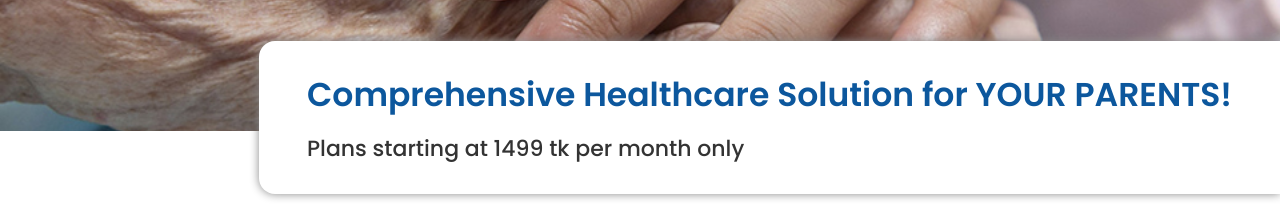
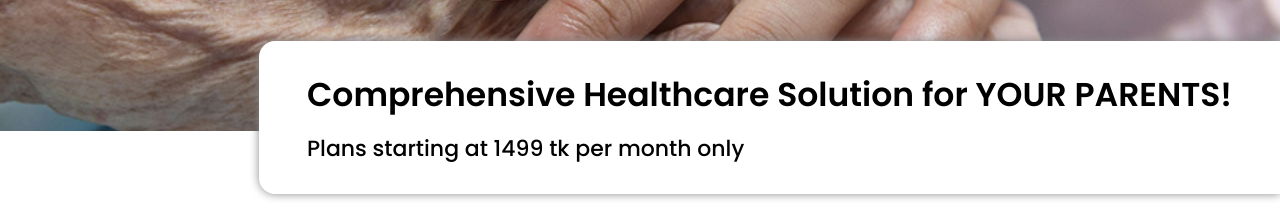
Before and after one commit to SalehinBinIqbal/parents-care-webpage, a React (Create React App) app: page / in a window 1280 px wide. Shown: the part 269-484 px from the top of the page. Built offline with nearby package versions, Linux system fonts and the light colour scheme; the HTML template or start-up script is replaced by a standard one.

Commit message:
Updated Hero Section

```diff
--- a/src/components/Hero/Hero.module.css
+++ b/src/components/Hero/Hero.module.css
@@ -9,7 +9,6 @@
     top: 310px;
     right: 0;
     background-color: white;
-    /* opacity: 0.9; */
     padding: 1.8rem 3rem;
     border-radius: 16px 0 0 16px;
     box-shadow: 0px 0px 10px #888888;
@@ -17,12 +16,12 @@
 .heroTitle{
     margin: 0;
     font-size: 33px;
-    color: rgb(12, 87, 157);
+    color: var(--deep-blue);
     font-weight: 600;
 }
 .heroDescription{
     margin: 12px 0 0;
-    color: #333333;
+    color: var(--dark-grey);
     font-size: 22px;
     font-weight: 500;
 }
```
